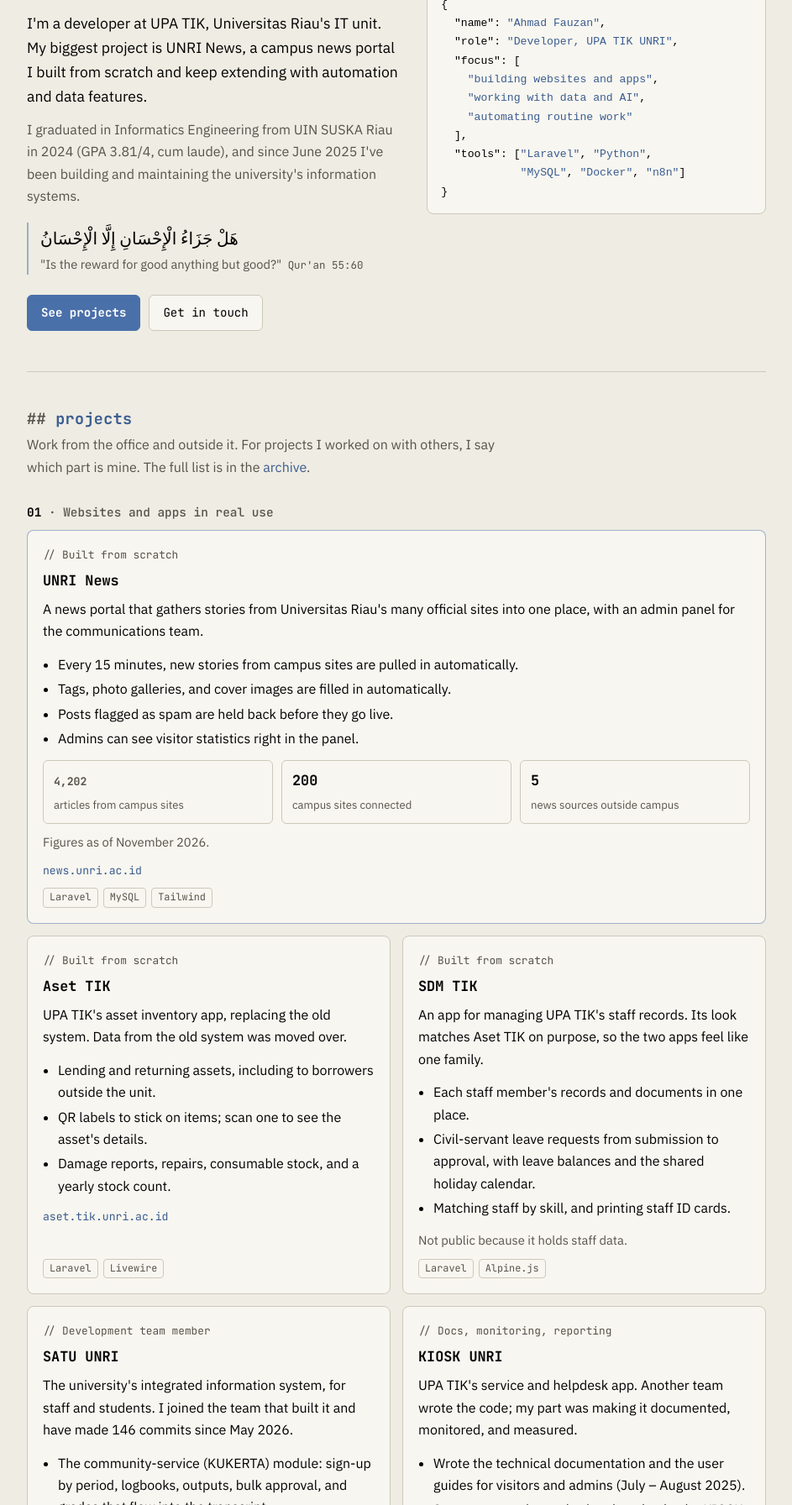
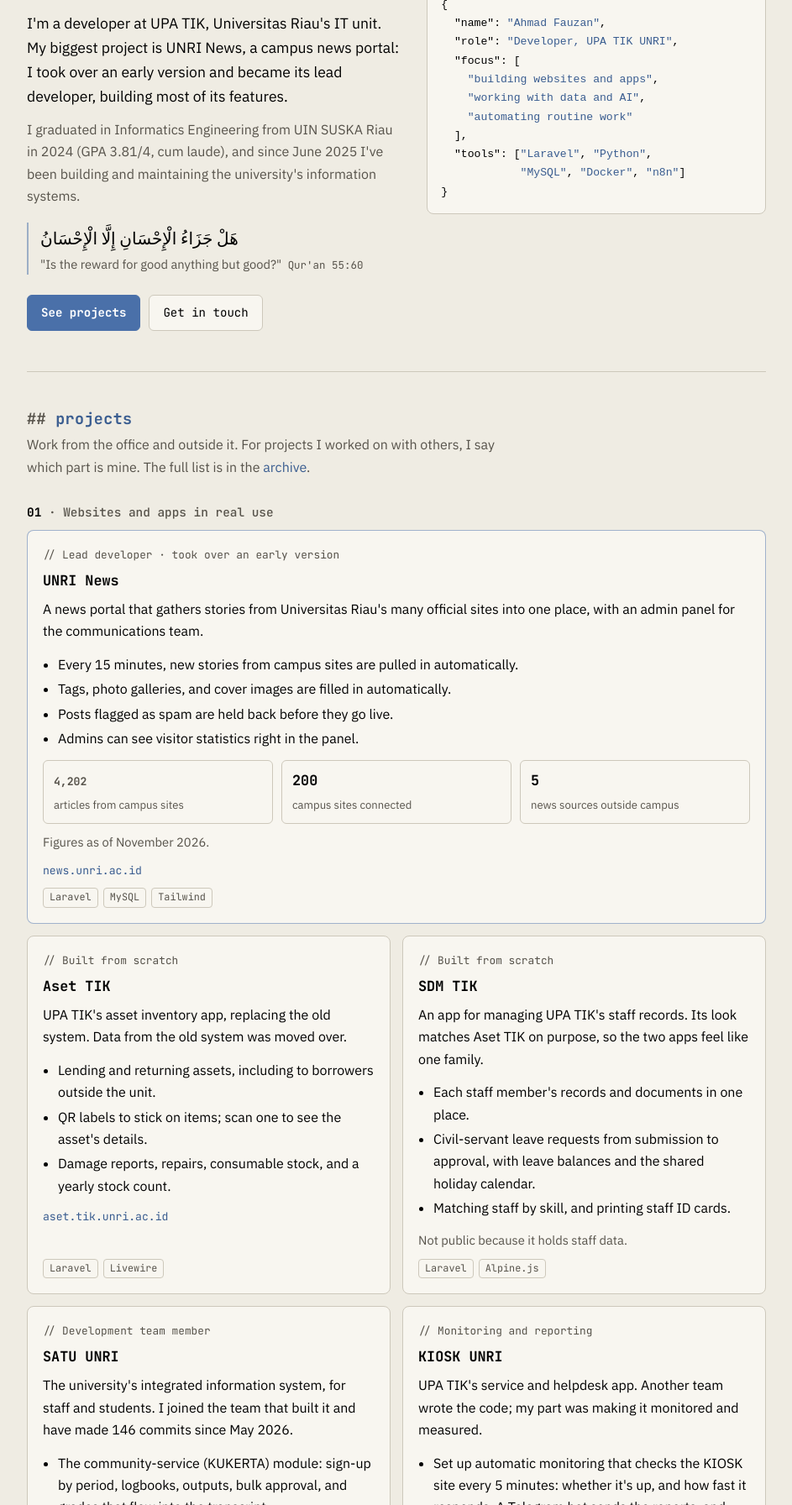
Before and after one commit to amdfzn/portfolio, a plain HTML site: page index.html in a window 1280 px wide. Shown: the part 168-1960 px from the top of the page at 84% size, without its empty margins (168-1111 px from the left). Drawn offline with Linux system fonts and the light colour scheme.

Commit message:
UNRI News: developer utama; KIOSK: pemantauan dan laporan
Co-Authored-By: Claude Opus 5.5 <noreply@anthropic.com>

```diff
--- a/index.html
+++ b/index.html
@@ -125,8 +125,8 @@ footer .contact span { color: var(--muted); }
   <header class="hero">
     <div>
       <h1>Ahmad Fauzan</h1>
-      <p class="lead" lang="id">Saya developer di UPA TIK Universitas Riau. Proyek terbesar saya UNRI News, portal berita kampus yang saya bangun dari nol, lalu terus saya kembangkan dengan fitur otomatis dan pengolahan data.</p>
-      <p class="lead" lang="en">I'm a developer at UPA TIK, Universitas Riau's IT unit. My biggest project is UNRI News, a campus news portal I built from scratch and keep extending with automation and data features.</p>
+      <p class="lead" lang="id">Saya developer di UPA TIK Universitas Riau. Proyek terbesar saya UNRI News, portal berita kampus: saya melanjutkan versi awalnya, lalu menjadi developer utama yang mengerjakan sebagian besar fiturnya.</p>
+      <p class="lead" lang="en">I'm a developer at UPA TIK, Universitas Riau's IT unit. My biggest project is UNRI News, a campus news portal: I took over an early version and became its lead developer, building most of its features.</p>
       <p class="sub" lang="id">Lulus S1 Teknik Informatika UIN SUSKA Riau tahun 2024 (IPK 3,81, cum laude), lalu sejak Juni 2025 mengembangkan dan merawat sistem informasi kampus.</p>
       <p class="sub" lang="en">I graduated in Informatics Engineering from UIN SUSKA Riau in 2024 (GPA 3.81/4, cum laude), and since June 2025 I've been building and maintaining the university's information systems.</p>
       <blockquote class="ayat">
@@ -178,7 +178,7 @@ footer .contact span { color: var(--muted); }
       <div class="cards">
 
         <article class="card feature">
-          <span class="role"><span lang="id">Saya bangun dari nol</span><span lang="en">Built from scratch</span></span>
+          <span class="role"><span lang="id">Developer utama · melanjutkan versi awal</span><span lang="en">Lead developer · took over an early version</span></span>
           <h3>UNRI News</h3>
           <p lang="id">Portal berita yang mengumpulkan kabar dari banyak situs resmi Universitas Riau di satu tempat, dengan panel admin untuk tim humas.</p>
           <p lang="en">A news portal that gathers stories from Universitas Riau's many official sites into one place, with an admin panel for the communications team.</p>
@@ -257,13 +257,11 @@ footer .contact span { color: var(--muted); }
         </article>
 
         <article class="card">
-          <span class="role"><span lang="id">Dokumentasi, pemantauan, laporan</span><span lang="en">Docs, monitoring, reporting</span></span>
+          <span class="role"><span lang="id">Pemantauan dan laporan</span><span lang="en">Monitoring and reporting</span></span>
           <h3>KIOSK UNRI</h3>
-          <p lang="id">Aplikasi layanan dan helpdesk UPA TIK. Kodenya ditulis tim lain; bagian saya membuat aplikasi ini terdokumentasi, terpantau, dan terukur.</p>
-          <p lang="en">UPA TIK's service and helpdesk app. Another team wrote the code; my part was making it documented, monitored, and measured.</p>
+          <p lang="id">Aplikasi layanan dan helpdesk UPA TIK. Kodenya ditulis tim lain; bagian saya membuat aplikasi ini terpantau dan terukur.</p>
+          <p lang="en">UPA TIK's service and helpdesk app. Another team wrote the code; my part was making it monitored and measured.</p>
           <ul>
-            <li lang="id">Menulis dokumentasi teknis serta panduan pengguna untuk pengunjung dan admin (Juli – Agustus 2025).</li>
-            <li lang="en">Wrote the technical documentation and the user guides for visitors and admins (July – August 2025).</li>
             <li lang="id">Membuat pemantauan otomatis yang memeriksa situs KIOSK setiap 5 menit: hidup atau mati, dan seberapa cepat merespons. Laporannya dikirim lewat bot Telegram dan direkap jadi laporan uptime harian, lebih dari 10.000 pemeriksaan sejak September 2025.</li>
             <li lang="en">Set up automatic monitoring that checks the KIOSK site every 5 minutes: whether it's up, and how fast it responds. A Telegram bot sends the reports, and results roll up into a daily uptime report, over 10,000 checks since September 2025.</li>
             <li lang="id">Membuat dashboard laporan pengunjung di Power BI: jumlah pengunjung, layanan yang paling banyak dicari, dan asal fakultas. <a href="https://app.powerbi.com/view?r=eyJrIjoiNWRhMzQ4OWMtNmQ3Ny00YjRiLWE1ZmUtZmEyMWJhMWMzMDg4IiwidCI6IjEwOTc3MWNhLTE3NmQtNGMxMS05M2E2LTNjYTk0YjA4ZGYyZiIsImMiOjEwfQ%3D%3D">Lihat dashboard</a></li>
```
Also changed, not shown: eksplorasi.html (+1 -1 lines).
